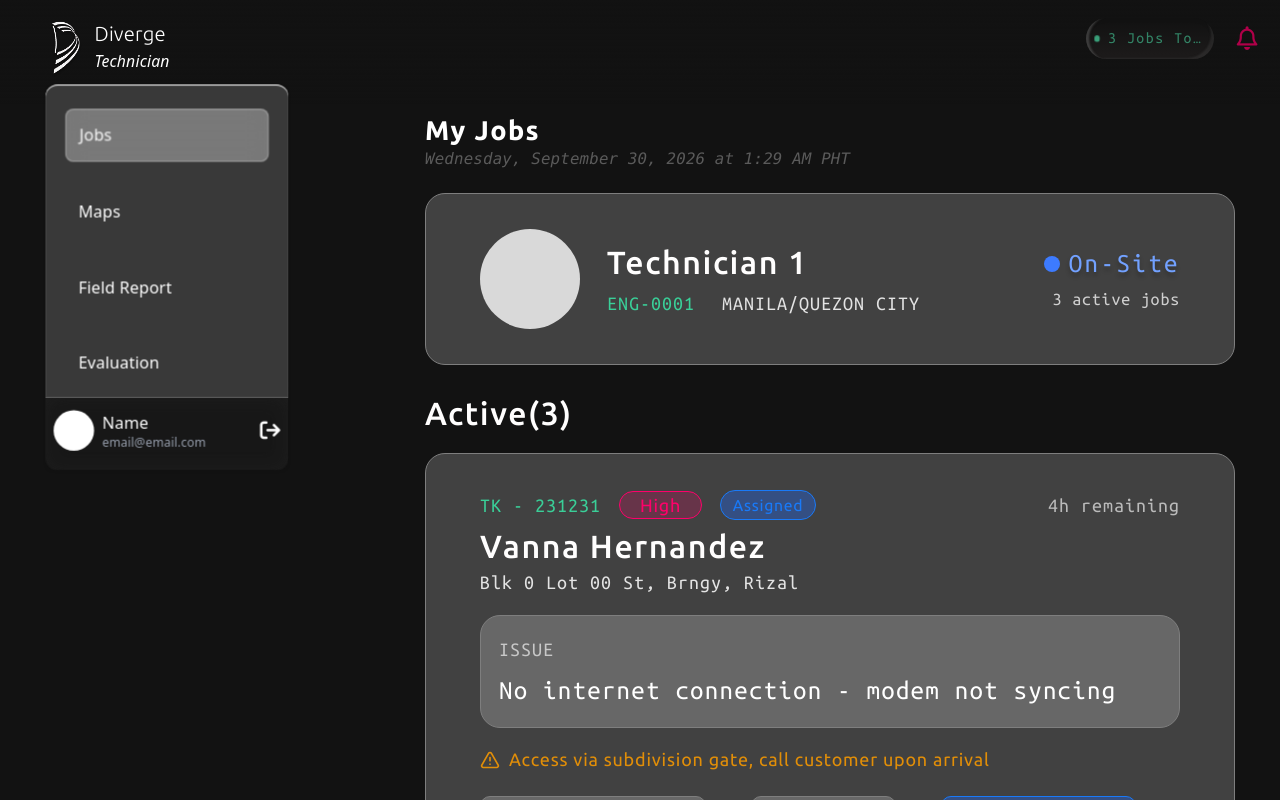
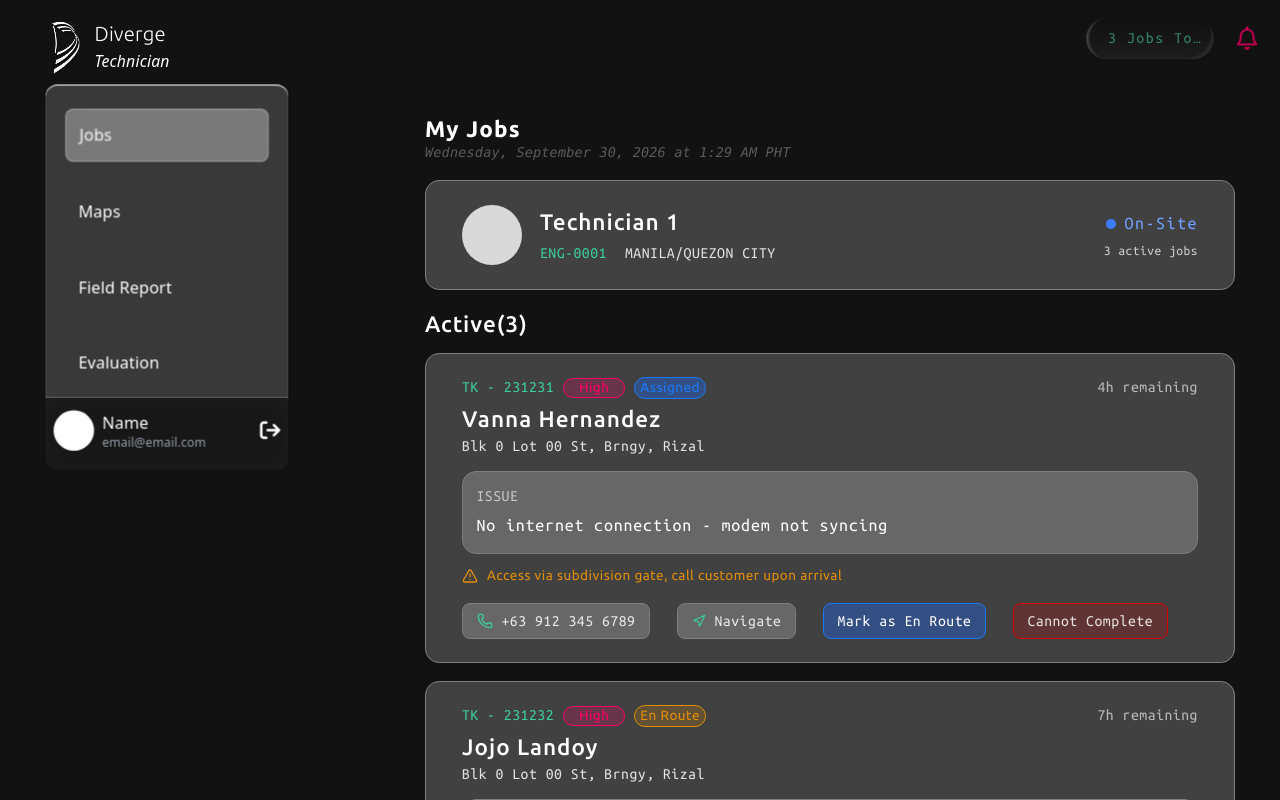
Before and after one commit to kway-zar/Diverge, a React (Vite) app: page /technician in a window 1280 px wide. Shown: the top 800 px of the page. Built offline with nearby package versions, Linux system fonts and the light colour scheme.

Commit message:
Resize technician page cards(except maps)

```diff
--- a/src/components/pages/technician/Evaluation.tsx
+++ b/src/components/pages/technician/Evaluation.tsx
@@ -23,7 +23,7 @@ const feedback: Feedback[] = [
   { name: "Jepoy", date: "Sep 12", stars: 4, quote: "Resolved the issue but took longer than expected." },
 ]
 
-function Stars({ count, size = 20 }: { count: number; size?: number }) {
+function Stars({ count, size = 14 }: { count: number; size?: number }) {
   return (
     <div className="flex gap-1">
       {Array.from({ length: 5 }).map((_, i) => (
@@ -53,56 +53,56 @@ function Evaluation() {
 
   return (
     <div className="w-full px-4 pb-10 pt-2 text-left text-white lg:px-10">
-      <div className="mb-5">
-        <h1 className="text-2xl font-bold tracking-wider text-white">My Evaluation</h1>
-        <p className="font-mono text-xs italic text-white opacity-30 sm:text-sm">{today}</p>
+      <div className="mb-4">
+        <h1 className="text-xl font-bold tracking-wider text-white">My Evaluation</h1>
+        <p className="font-mono text-xs italic text-white opacity-30">{today}</p>
       </div>
 
       {/* Overall rating */}
-      <div className="flex flex-col gap-8 rounded-[20px] border border-[#7e7e7e] bg-white/20 p-8 lg:flex-row lg:items-center lg:p-12">
+      <div className="flex flex-col gap-5 rounded-[14px] border border-[#7e7e7e] bg-white/20 p-5 lg:flex-row lg:items-center lg:p-8">
         <div className="flex shrink-0 flex-col items-center gap-1 lg:items-start">
-          <span className="text-6xl font-medium text-[#fffefe] lg:text-[80px]">4.5</span>
-          <Stars count={5} size={28} />
-          <span className="text-sm uppercase tracking-[1.2px] text-white/60">overall rating</span>
+          <span className="text-4xl font-medium text-[#fffefe] lg:text-5xl">4.5</span>
+          <Stars count={5} size={18} />
+          <span className="text-xs uppercase tracking-[1px] text-white/60">overall rating</span>
         </div>
-        <div className="flex-1 space-y-3">
+        <div className="flex-1 space-y-2">
           {ratingBreakdown.map((row) => (
-            <div key={row.stars} className="flex items-center gap-3">
-              <span className="w-10 shrink-0 font-ubuntu-mono text-sm text-white/85">{row.stars} ★</span>
-              <div className="h-[15px] flex-1 overflow-hidden rounded-full bg-[#757575]">
+            <div key={row.stars} className="flex items-center gap-2">
+              <span className="w-8 shrink-0 font-ubuntu-mono text-xs text-white/85">{row.stars} ★</span>
+              <div className="h-[10px] flex-1 overflow-hidden rounded-full bg-[#757575]">
                 <div
                   className="h-full rounded-full bg-[#e1ae08]"
                   style={{ width: `${maxRatingCount ? (row.count / maxRatingCount) * 100 : 0}%` }}
                 />
               </div>
-              <span className="w-6 shrink-0 text-right text-sm text-white/60">{row.count}</span>
+              <span className="w-5 shrink-0 text-right text-xs text-white/60">{row.count}</span>
             </div>
           ))}
         </div>
       </div>
 
       {/* Performance metrics */}
-      <h2 className="mb-4 mt-6 text-2xl font-medium tracking-[1.6px] text-[#fffefe] lg:text-[32px]">
+      <h2 className="mb-3 mt-4 text-lg font-medium tracking-[1px] text-[#fffefe] lg:text-xl">
         Performance Metrics
       </h2>
-      <div className="rounded-[20px] border border-[#7e7e7e] bg-white/20">
+      <div className="rounded-[14px] border border-[#7e7e7e] bg-white/20">
         {metrics.map((m, i) => (
           <div
             key={m.label}
-            className={`flex flex-col gap-3 px-8 py-6 lg:flex-row lg:items-center lg:justify-between ${
+            className={`flex flex-col gap-2 px-5 py-4 lg:flex-row lg:items-center lg:justify-between ${
               i !== metrics.length - 1 ? "border-b border-white/10" : ""
             }`}
           >
             <div>
-              <p className="text-lg font-medium tracking-[1.2px] text-white lg:text-2xl">{m.label}</p>
-              <p className="text-sm text-white/60">{m.benchmark}</p>
+              <p className="text-sm font-medium tracking-[0.5px] text-white lg:text-base">{m.label}</p>
+              <p className="text-xs text-white/60">{m.benchmark}</p>
             </div>
-            <div className="flex items-center gap-4">
-              <span className="font-ubuntu-mono text-lg text-white lg:text-2xl">{m.value}</span>
-              <div className="h-[15px] w-[150px] overflow-hidden rounded-full bg-[#7e7e7e]">
+            <div className="flex items-center gap-3">
+              <span className="font-ubuntu-mono text-sm text-white lg:text-base">{m.value}</span>
+              <div className="h-[10px] w-[100px] overflow-hidden rounded-full bg-[#7e7e7e]">
                 <div className="h-full rounded-full bg-[#3acf98]" style={{ width: `${m.percent}%` }} />
               </div>
-              <span className="rounded-[10px] border border-[#3acf98] bg-[rgba(75,224,169,0.2)] px-3 py-1 text-xs text-[#3acf98]">
+              <span className="rounded-[8px] border border-[#3acf98] bg-[rgba(75,224,169,0.2)] px-2 py-0.5 text-[10px] text-[#3acf98]">
                 ✓ Passed
               </span>
             </div>
@@ -111,18 +111,18 @@ function Evaluation() {
       </div>
 
       {/* Customer feedback */}
-      <h2 className="mb-4 mt-8 text-2xl font-medium tracking-[1.6px] text-[#fffefe] lg:text-[32px]">
+      <h2 className="mb-3 mt-6 text-lg font-medium tracking-[1px] text-[#fffefe] lg:text-xl">
         Customer Feedback
       </h2>
-      <div className="flex flex-col gap-4">
+      <div className="flex flex-col gap-3">
         {feedback.map((f) => (
-          <div key={f.name + f.date} className="rounded-[20px] border border-[#7e7e7e] bg-white/20 p-6">
+          <div key={f.name + f.date} className="rounded-[14px] border border-[#7e7e7e] bg-white/20 p-4">
             <div className="flex items-center justify-between">
-              <span className="text-lg font-medium tracking-[1.2px] text-white">{f.name}</span>
+              <span className="text-sm font-medium tracking-[0.5px] text-white">{f.name}</span>
               <span className="text-xs text-white/60">{f.date}</span>
             </div>
-            <div className="mt-2 flex items-center justify-between gap-4">
-              <p className="italic text-white/80">"{f.quote}"</p>
+            <div className="mt-1 flex items-center justify-between gap-3">
+              <p className="text-sm italic text-white/80">"{f.quote}"</p>
               <Stars count={f.stars} />
             </div>
           </div>
--- a/src/components/pages/technician/Jobs.tsx
+++ b/src/components/pages/technician/Jobs.tsx
@@ -1,7 +1,7 @@
 import { useState } from "react"
 import { Navigation, Phone, TriangleAlert } from "lucide-react"
 import type { CompletedJob, Job, JobPriority, JobStatus } from "@/components/types/job"
-import { initialJobs, initialCompleted} from "@/components/data/ticketData"
+import { initialJobs, initialCompleted } from "@/components/data/ticketData"
 
 
 const priorityStyles: Record<JobPriority, string> = {
@@ -27,7 +27,7 @@ const nextStatus: Partial<Record<JobStatus, JobStatus>> = {
 }
 
 const actionBtn =
-  "flex h-[44px] items-center justify-center gap-2 rounded-[10px] border px-4 font-ubuntu-mono text-sm tracking-[0.8px] lg:text-base"
+  "flex h-[36px] items-center justify-center gap-2 rounded-[8px] border px-3 font-ubuntu-mono text-xs tracking-[0.5px] lg:text-sm"
 
 function Jobs() {
   const [jobs, setJobs] = useState<Job[]>(initialJobs)
@@ -63,58 +63,58 @@ function Jobs() {
 
   return (
     <div className="w-full px-4 pb-10 text-left text-white lg:px-10">
-      <div className="mb-5 mt-2">
-        <h1 className="text-2xl font-bold tracking-wider text-white">My Jobs</h1>
-        <p className="font-mono text-xs italic text-white opacity-30 sm:text-sm">{today}</p>
+      <div className="mb-4 mt-2">
+        <h1 className="text-xl font-bold tracking-wider text-white">My Jobs</h1>
+        <p className="font-mono text-xs italic text-white opacity-30">{today}</p>
       </div>
 
       {/* Technician profile */}
-      <div className="flex min-h-[172px] items-center justify-between rounded-[20px] border border-[#7e7e7e] bg-white/20 px-8 lg:px-12">
-        <div className="flex items-center gap-6">
-          <div className="size-[100px] shrink-0 rounded-full bg-[#D9D9D9]" />
+      <div className="flex min-h-[110px] items-center justify-between rounded-[14px] border border-[#7e7e7e] bg-white/20 px-5 lg:px-8">
+        <div className="flex items-center gap-4">
+          <div className="size-[60px] shrink-0 rounded-full bg-[#D9D9D9]" />
           <div>
-            <h2 className="text-2xl font-medium tracking-[1.6px] text-[#fffefe] lg:text-[32px]">Technician 1</h2>
-            <div className="mt-1 flex flex-wrap gap-x-6 font-ubuntu-mono text-base tracking-[1px] lg:text-[20px]">
+            <h2 className="text-lg font-medium tracking-[1px] text-[#fffefe] lg:text-xl">Technician 1</h2>
+            <div className="mt-1 flex flex-wrap gap-x-4 font-ubuntu-mono text-xs tracking-[0.5px] lg:text-sm">
               <span className="text-[#3acf98]">ENG-0001</span>
               <span className="text-white/85">MANILA/QUEZON CITY</span>
             </div>
           </div>
         </div>
         <div className="flex flex-col items-end gap-1 font-ubuntu-mono">
-          <div className="flex items-center gap-2 text-xl tracking-[2.4px] text-[#72a1ff] [text-shadow:0_4px_4px_rgba(0,0,0,0.25)] lg:text-2xl">
-            <span className="size-[16px] rounded-full bg-[#3d7bff]" />
+          <div className="flex items-center gap-2 text-sm tracking-[1.5px] text-[#72a1ff] lg:text-base">
+            <span className="size-[10px] rounded-full bg-[#3d7bff]" />
             On-Site
           </div>
-          <span className="text-base tracking-[0.8px] text-white/75">{jobs.length} active jobs</span>
+          <span className="text-xs tracking-[0.5px] text-white/75">{jobs.length} active jobs</span>
         </div>
       </div>
 
       {/* Active jobs */}
-      <h2 className="mb-4 mt-6 text-2xl font-medium tracking-[1.6px] text-[#fffefe] lg:text-[32px]">
+      <h2 className="mb-3 mt-4 text-lg font-medium tracking-[1px] text-[#fffefe] lg:text-xl">
         Active({jobs.length})
       </h2>
-      <div className="flex flex-col gap-6">
+      <div className="flex flex-col gap-4">
         {jobs.length === 0 && <p className="text-white/60">No active jobs right now.</p>}
         {jobs.map((job) => {
           const breached = job.timeLeft === "BREACHED"
           return (
-            <div key={job.ticketID} className="rounded-[20px] border border-[#7e7e7e] bg-white/20 px-8 py-8 lg:px-12">
+            <div key={job.ticketID} className="rounded-[14px] border border-[#7e7e7e] bg-white/20 px-5 py-5 lg:px-8">
               <div className="flex items-start justify-between gap-4">
                 <div>
-                  <div className="flex flex-wrap items-center gap-4">
-                    <span className="font-ubuntu-mono text-[20px] tracking-[1px] text-[#3acf98]">{job.ticketID}</span>
-                    <span className={`flex h-[28px] w-[83px] items-center justify-center rounded-[41px] border text-base tracking-[0.8px] ${priorityStyles[job.priority]}`}>
+                  <div className="flex flex-wrap items-center gap-2">
+                    <span className="font-ubuntu-mono text-sm tracking-[0.5px] text-[#3acf98]">{job.ticketID}</span>
+                    <span className={`flex h-[20px] w-[62px] items-center justify-center rounded-[30px] border text-xs tracking-[0.5px] ${priorityStyles[job.priority]}`}>
                       {job.priority}
                     </span>
-                    <span className={`flex h-[30px] w-[96px] items-center justify-center rounded-[41px] border text-sm tracking-[0.7px] ${statusStyles[job.status]}`}>
+                    <span className={`flex h-[22px] w-[72px] items-center justify-center rounded-[30px] border text-xs tracking-[0.5px] ${statusStyles[job.status]}`}>
                       {job.status}
                     </span>
                   </div>
-                  <h3 className="mt-1 text-2xl font-medium tracking-[1.6px] text-[#fffefe] lg:text-[32px]">{job.subscriber}</h3>
-                  <p className="font-ubuntu-mono text-base tracking-[1px] text-white/85 lg:text-[20px]">{job.address}</p>
+                  <h3 className="mt-1 text-lg font-medium tracking-[1px] text-[#fffefe] lg:text-xl">{job.subscriber}</h3>
+                  <p className="font-ubuntu-mono text-xs tracking-[0.5px] text-white/85 lg:text-sm">{job.address}</p>
                 </div>
                 <span
-                  className={`font-ubuntu-mono text-base tracking-[1px] lg:text-[20px] ${
+                  className={`font-ubuntu-mono text-xs tracking-[0.5px] lg:text-sm ${
                     breached ? "font-medium text-[#dd0002]" : "text-white/85 opacity-75"
                   }`}
                 >
@@ -122,44 +122,44 @@ function Jobs() {
                 </span>
               </div>
 
-              <div className="mt-4 rounded-[20px] border border-[#7e7e7e] bg-white/20 p-4">
-                <p className="font-ubuntu-mono text-base tracking-[1px] text-white/85 opacity-75 lg:text-[20px]">ISSUE</p>
-                <p className="mt-2 font-ubuntu-mono text-xl tracking-[1.2px] text-white lg:text-2xl">{job.issue}</p>
+              <div className="mt-3 rounded-[14px] border border-[#7e7e7e] bg-white/20 p-3">
+                <p className="font-ubuntu-mono text-xs tracking-[0.5px] text-white/85 opacity-75 lg:text-sm">ISSUE</p>
+                <p className="mt-1 font-ubuntu-mono text-sm tracking-[0.8px] text-white lg:text-base">{job.issue}</p>
               </div>
 
-              <p className="mt-4 flex items-center gap-2 text-base tracking-[0.8px] text-[#e18e08]">
-                <TriangleAlert size={20} className="shrink-0" />
+              <p className="mt-3 flex items-center gap-2 text-xs tracking-[0.5px] text-[#e18e08]">
+                <TriangleAlert size={16} className="shrink-0" />
                 {job.accessNote}
               </p>
 
-              <div className="mt-5 flex flex-wrap gap-4 lg:gap-10">
+              <div className="mt-4 flex flex-wrap gap-3 lg:gap-6">
                 <a
                   href={`tel:${job.phone.replace(/\s/g, "")}`}
-                  className={`${actionBtn} min-w-[203px] border-[#7e7e7e] bg-white/20 text-white/85`}
+                  className={`${actionBtn} min-w-[150px] border-[#7e7e7e] bg-white/20 text-white/85`}
                 >
-                  <Phone size={22} className="text-[#3acf98]" />
+                  <Phone size={16} className="text-[#3acf98]" />
                   {job.phone}
                 </a>
                 <a
                   href={`https://www.google.com/maps/search/?api=1&query=${encodeURIComponent(job.address)}`}
                   target="_blank"
                   rel="noreferrer"
-                  className={`${actionBtn} min-w-[139px] border-[#7e7e7e] bg-white/20 text-white/85`}
+                  className={`${actionBtn} min-w-[100px] border-[#7e7e7e] bg-white/20 text-white/85`}
                 >
-                  <Navigation size={20} className="text-[#3acf98]" />
+                  <Navigation size={14} className="text-[#3acf98]" />
                   Navigate
                 </a>
                 <button
                   type="button"
                   onClick={() => advance(job)}
-                  className={`${actionBtn} min-w-[180px] border-[#197af9] bg-[rgba(34,100,231,0.4)] text-white`}
+                  className={`${actionBtn} min-w-[135px] border-[#197af9] bg-[rgba(34,100,231,0.4)] text-white`}
                 >
                   {nextLabel[job.status]}
                 </button>
                 <button
                   type="button"
                   onClick={() => finish(job, "Cannot Complete")}
-                  className={`${actionBtn} min-w-[158px] border-[#dd0002] bg-[rgba(221,0,2,0.2)] text-white/85`}
+                  className={`${actionBtn} min-w-[120px] border-[#dd0002] bg-[rgba(221,0,2,0.2)] text-white/85`}
                 >
                   Cannot Complete
                 </button>
@@ -170,16 +170,16 @@ function Jobs() {
       </div>
 
       {/* Completed today */}
-      <h2 className="mb-4 mt-8 text-2xl font-medium tracking-[1.6px] text-[#fffefe] lg:text-[32px]">
+      <h2 className="mb-3 mt-6 text-lg font-medium tracking-[1px] text-[#fffefe] lg:text-xl">
         Completed Today ({completed.length})
       </h2>
-      <div className="flex flex-col gap-6">
+      <div className="flex flex-col gap-4">
         {completed.map((job) => (
           <div
             key={job.ticketID}
-            className="flex items-center gap-8 rounded-[20px] border border-[#7e7e7e] bg-white/20 px-8 py-4 opacity-70"
+            className="flex items-center gap-5 rounded-[14px] border border-[#7e7e7e] bg-white/20 px-5 py-3 opacity-70"
           >
-            <div className="flex w-[158px] shrink-0 justify-center">
+            <div className="flex w-[120px] shrink-0 justify-center">
               <span
                 className={`${actionBtn} ${
                   job.outcome === "Completed"
@@ -191,8 +191,8 @@ function Jobs() {
               </span>
             </div>
             <div>
-              <h3 className="text-2xl font-medium tracking-[1.6px] text-[#fffefe] lg:text-[32px]">{job.subscriber}</h3>
-              <p className="font-ubuntu-mono text-base tracking-[1px] text-[#3acf98] lg:text-[20px]">
+              <h3 className="text-lg font-medium tracking-[1px] text-[#fffefe] lg:text-xl">{job.subscriber}</h3>
+              <p className="font-ubuntu-mono text-xs tracking-[0.5px] text-[#3acf98] lg:text-sm">
                 {job.ticketID} <span className="text-white">• {job.issue}</span>
               </p>
             </div>
--- a/src/components/pages/technician/Maps.tsx
+++ b/src/components/pages/technician/Maps.tsx
@@ -55,7 +55,7 @@ function Maps() {
         <p className="font-mono text-xs italic text-white opacity-30 sm:text-sm">{today}</p>
       </div>
 
-      <div className="overflow-hidden rounded-[20px] border border-[#7e7e7e] bg-white/20">
+      <div className="overflow-hidden rounded-[15px] border border-[#7e7e7e] bg-white/20">
         <div className="relative h-[500px] w-full">
           <span className="absolute left-4 top-4 z-[1000] rounded-[41px] border border-[#7e7e7e] bg-[#393939] px-4 py-1 font-ubuntu-mono text-sm tracking-[1px] text-white">
             NCR - Manila/Quezon City
```
Also changed, not shown: src/components/pages/technician/FieldReport.tsx (+35 -36 lines).
